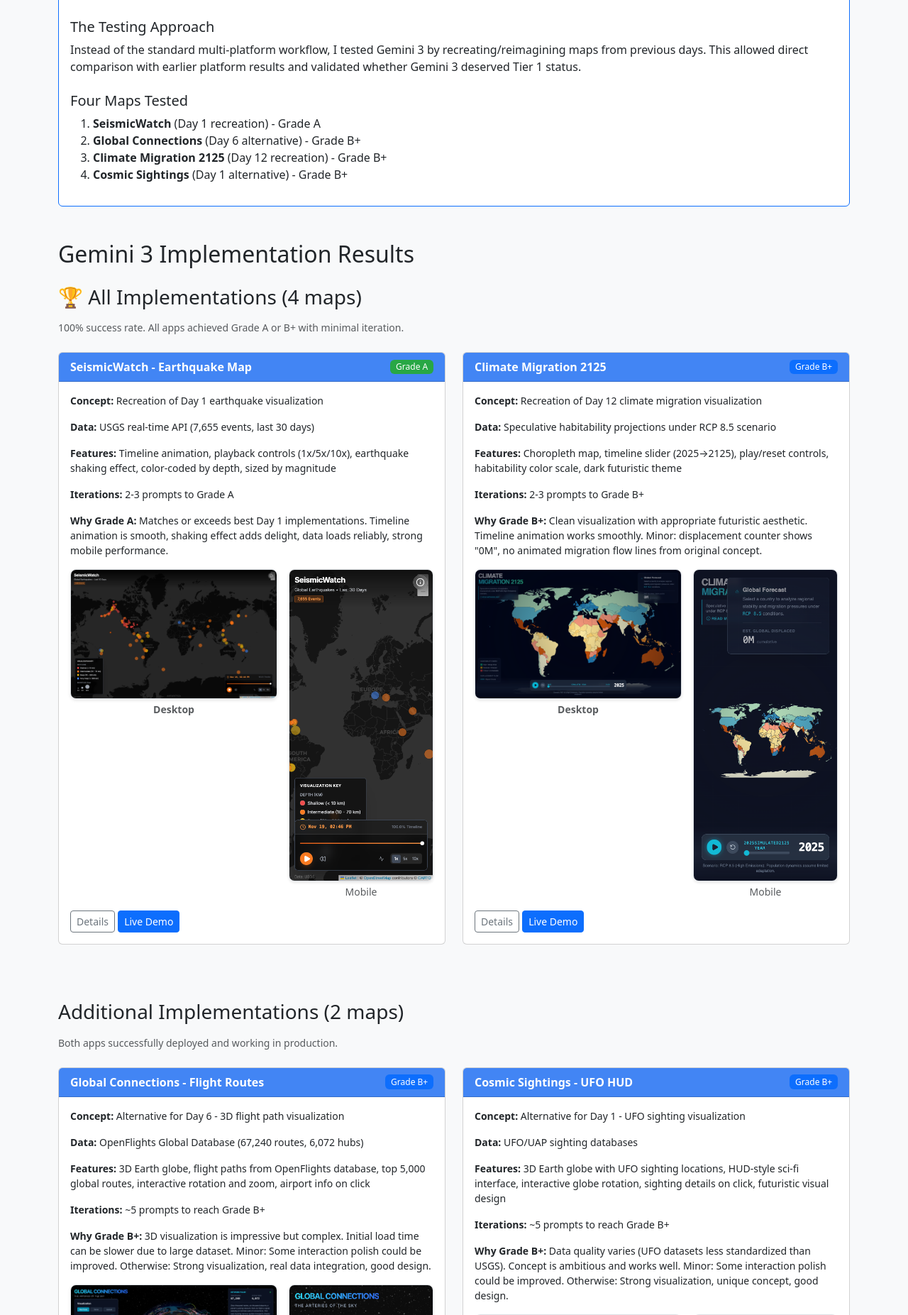
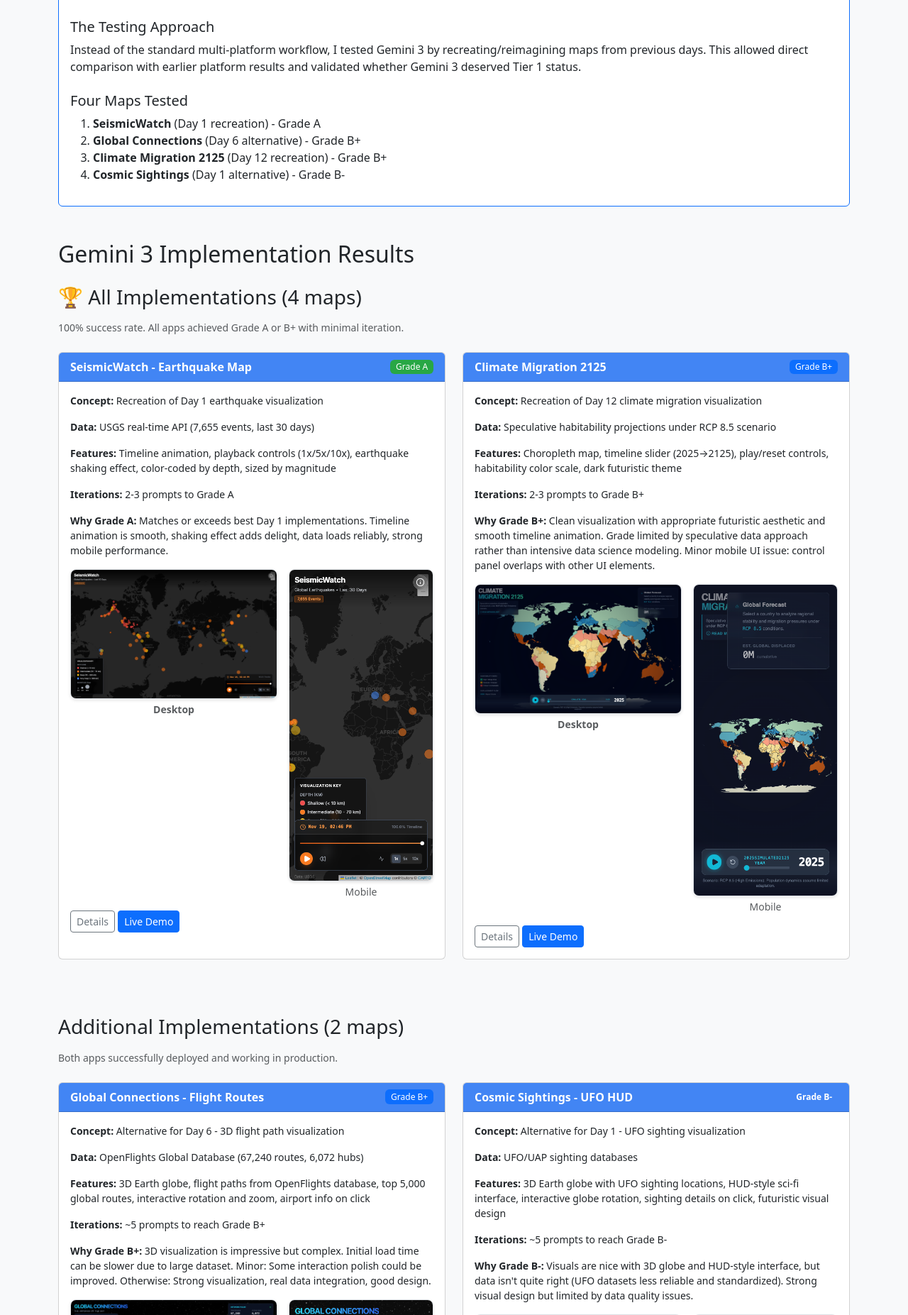
Before and after one commit to dannybauman/30-day-map-challenge-2025, a web app: file docs/maps/18-out-of-this-world/index.html in a window 1280 px wide. Shown: the part 1503-3356 px from the top of the page at 71% size. Run offline with its HTML, style and script files only (its server is not run), Linux system fonts and the light colour scheme; some libraries are stand-ins or nearby versions.

Commit message:
Day 18: Update Cosmic Sightings grade from B+ to B-
Rationale: Visuals are nice but data isn't quite right
- Updated grade throughout all documentation (LAUNCH-TRACKER, README, index.html)
- Changed reasoning to focus on data quality issues (UFO datasets less reliable)
- Updated editorial to reflect grade range (A to B-) instead of claiming all B+
- Added grade-b-minus CSS class to template and Day 18 HTML

This properly reflects high standards for data quality while acknowledging
strong visual design and working 3D visualization.

```diff
--- a/days.json
+++ b/days.json
@@ -1,5 +1,5 @@
 {
-  "generatedAt": "2025-11-20T05:33:23.356Z",
+  "generatedAt": "2025-11-20T05:39:51.107Z",
   "days": [
     {
       "id": "01-points",
--- a/docs/days.json
+++ b/docs/days.json
@@ -1,5 +1,5 @@
 {
-  "generatedAt": "2025-11-20T05:33:23.356Z",
+  "generatedAt": "2025-11-20T05:39:51.107Z",
   "days": [
     {
       "id": "01-points",
--- a/docs/maps/18-out-of-this-world/index.html
+++ b/docs/maps/18-out-of-this-world/index.html
@@ -299,7 +299,7 @@
                 <img src="gemini3-ai-studio/day18-seismicwatch-desktop.png" alt="SeismicWatch - Grade A">
                 <img src="gemini3-ai-studio/day18-global-connections-desktop.png" alt="Global Connections - Grade B+">
                 <img src="gemini3-ai-studio/day18-climate-migration-desktop.png" alt="Climate Migration - Grade B+">
-                <img src="gemini3-ai-studio/day18-cosmic-sightings-desktop.png" alt="Cosmic Sightings - Grade B+">
+                <img src="gemini3-ai-studio/day18-cosmic-sightings-desktop.png" alt="Cosmic Sightings - Grade B-">
             </div>
         </div>
         <div class="container">
@@ -411,7 +411,7 @@
                         <li><strong>SeismicWatch</strong> (Day 1 recreation) - Grade A</li>
                         <li><strong>Global Connections</strong> (Day 6 alternative) - Grade B+</li>
                         <li><strong>Climate Migration 2125</strong> (Day 12 recreation) - Grade B+</li>
-                        <li><strong>Cosmic Sightings</strong> (Day 1 alternative) - Grade B+</li>
+                        <li><strong>Cosmic Sightings</strong> (Day 1 alternative) - Grade B-</li>
                     </ol>
                 </div>
             </div>
@@ -468,7 +468,7 @@
                             <p class="small"><strong>Data:</strong> Speculative habitability projections under RCP 8.5 scenario</p>
                             <p class="small"><strong>Features:</strong> Choropleth map, timeline slider (2025→2125), play/reset controls, habitability color scale, dark futuristic theme</p>
                             <p class="small"><strong>Iterations:</strong> 2-3 prompts to Grade B+</p>
-                            <p class="small"><strong>Why Grade B+:</strong> Clean visualization with appropriate futuristic aesthetic. Timeline animation works smoothly. Minor: displacement counter shows "0M", no animated migration flow lines from original concept.</p>
+                            <p class="small"><strong>Why Grade B+:</strong> Clean visualization with appropriate futuristic aesthetic and smooth timeline animation. Grade limited by speculative data approach rather than intensive data science modeling. Minor mobile UI issue: control panel overlaps with other UI elements.</p>
 
                             <div class="row g-3 mb-3">
                                 <div class="col-7">
@@ -530,14 +530,14 @@
                     <div class="card h-100">
                         <div class="card-header d-flex justify-content-between align-items-center" style="background-color: #4285f4; color: white;">
                             <strong>Cosmic Sightings - UFO HUD</strong>
-                            <span class="badge grade-b-plus">Grade B+</span>
+                            <span class="badge grade-b-minus">Grade B-</span>
                         </div>
                         <div class="card-body">
                             <p class="small"><strong>Concept:</strong> Alternative for Day 1 - UFO sighting visualization</p>
                             <p class="small"><strong>Data:</strong> UFO/UAP sighting databases</p>
                             <p class="small"><strong>Features:</strong> 3D Earth globe with UFO sighting locations, HUD-style sci-fi interface, interactive globe rotation, sighting details on click, futuristic visual design</p>
-                            <p class="small"><strong>Iterations:</strong> ~5 prompts to reach Grade B+</p>
-                            <p class="small"><strong>Why Grade B+:</strong> Data quality varies (UFO datasets less standardized than USGS). Concept is ambitious and works well. Minor: Some interaction polish could be improved. Otherwise: Strong visualization, unique concept, good design.</p>
+                            <p class="small"><strong>Iterations:</strong> ~5 prompts to reach Grade B-</p>
+                            <p class="small"><strong>Why Grade B-:</strong> Visuals are nice with 3D globe and HUD-style interface, but data isn't quite right (UFO datasets less reliable and standardized). Strong visual design but limited by data quality issues.</p>
 
                             <div class="row g-3 mb-3">
                                 <div class="col-7">
@@ -831,7 +831,7 @@
 
                     <p>SeismicWatch was the proof: Grade A on essentially the first try, with timeline animations and earthquake shaking effects added in just 2-3 prompts total. It matched or exceeded the best implementations from ChatGPT Canvas, Bolt.new, and Lovable – platforms I'd spent the challenge praising. The Climate Migration choropleth with its smooth timeline slider reached Grade B+ just as quickly.</p>
 
-                    <p>All 4 apps successfully deployed and working in production. Global Connections and Cosmic Sightings both achieved Grade B+ with strong 3D visualizations and real data integration. The platform performs well across all implementations.</p>
+                    <p>All 4 apps successfully deployed and working in production. Implementations ranged from Grade A (SeismicWatch) to Grade B- (Cosmic Sightings), showing strong performance across the board with varying data quality and complexity. The platform performs well across all implementations.</p>
 
                     <p>This detour matters because it reframes the remaining days. Gemini 3 isn't just another platform to test – it's now a Tier 1 contender. The standard workflow going forward includes Gemini 3 alongside the proven performers. And that's worth documenting, even if it means postponing Mars colonies to another day.</p>
 
--- a/templates/day-showcase-template.html
+++ b/templates/day-showcase-template.html
@@ -192,6 +192,7 @@
         .grade-a { background-color: #28a745; color: white; font-weight: 500; }
         .grade-b-plus { background-color: #0d6efd; color: white; font-weight: 500; }
         .grade-b { background-color: #007bff; color: white; font-weight: 500; }
+        .grade-b-minus { background-color: #6c8ec7; color: white; font-weight: 500; }
         .grade-c-plus { background-color: #ffc107; color: #000; font-weight: 500; }
         .grade-c { background-color: #fd7e14; color: white; font-weight: 500; }
         .grade-c-minus { background-color: #fd7e14; color: white; font-weight: 500; opacity: 0.85; }
```
Also changed, not shown: docs/maps/18-out-of-this-world/LAUNCH-TRACKER.md (+10 -8 lines), maps/18-out-of-this-world/LAUNCH-TRACKER.md (+8 -7 lines), maps/18-out-of-this-world/index.html (+7 -6 lines), docs/maps/18-out-of-this-world/README.md, maps/18-out-of-this-world/README.md.
